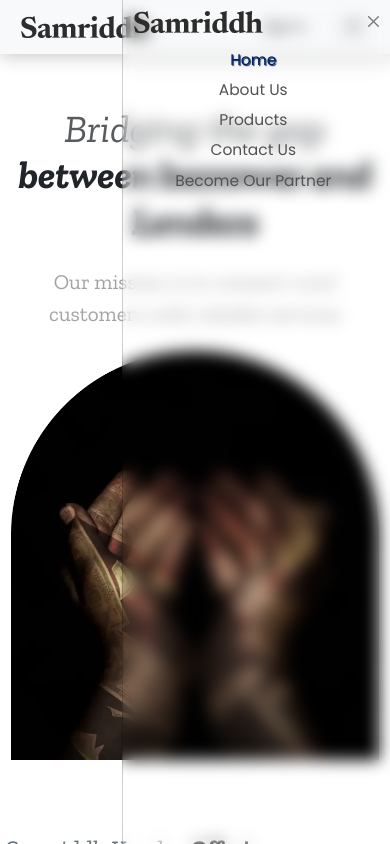
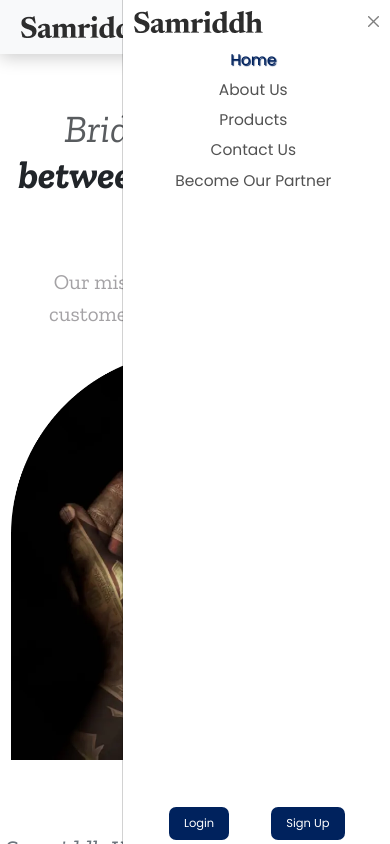
Before and after one commit to mohitanand744/Samriddh_React, a React (Vite) app: page / in a window 390 px wide. Both pictures are taken after a click on the button 353 px from the left and 27 px from the top of the page. Shown: the top 844 px of the page. Built offline with nearby package versions, Linux system fonts and the light colour scheme.

Commit message:
updated SideBar.

```diff
--- a/src/components/NavBar/Nav.jsx
+++ b/src/components/NavBar/Nav.jsx
@@ -123,6 +123,10 @@ const Nav = () => {
                 </li>
               </ul>
             </div>
+            <div className="button-container">
+              <button className="btn btn-dark-blue fs-3">Login</button>
+              <button className="btn btn-dark-blue fs-3"> Sign Up</button>
+            </div>
           </div>
         </div>
       </nav>
--- a/src/css/index.css
+++ b/src/css/index.css
@@ -159,6 +159,14 @@ li {
   }
 }
 
+.loan_container,
+.insaurance {
+  .row > * {
+    padding-left: 0 !important;
+    padding-right: 0 !important;
+  }
+}
+
 /***** End Global Css *****/
 
 /* ---------------------------------------------------- */
@@ -177,15 +185,21 @@ li {
 
 .slider {
   width: 38rem !important;
-  background-color: transparent !important;
-  backdrop-filter: blur(8px);
 }
 
-.loan_container,
-.insaurance {
-  .row > * {
-    padding-left: 0 !important;
-    padding-right: 0 !important;
+.button-container {
+  display: flex;
+  justify-content: space-evenly;
+
+  & .btn-dark-blue {
+    background-color: var(--dark-blue);
+    color: var(--white);
+    padding: 1rem 2rem;
+    border-radius: 1rem;
+    -webkit-border-radius: 1rem;
+    -moz-border-radius: 1rem;
+    -ms-border-radius: 1rem;
+    -o-border-radius: 1rem;
   }
 }
 
```
